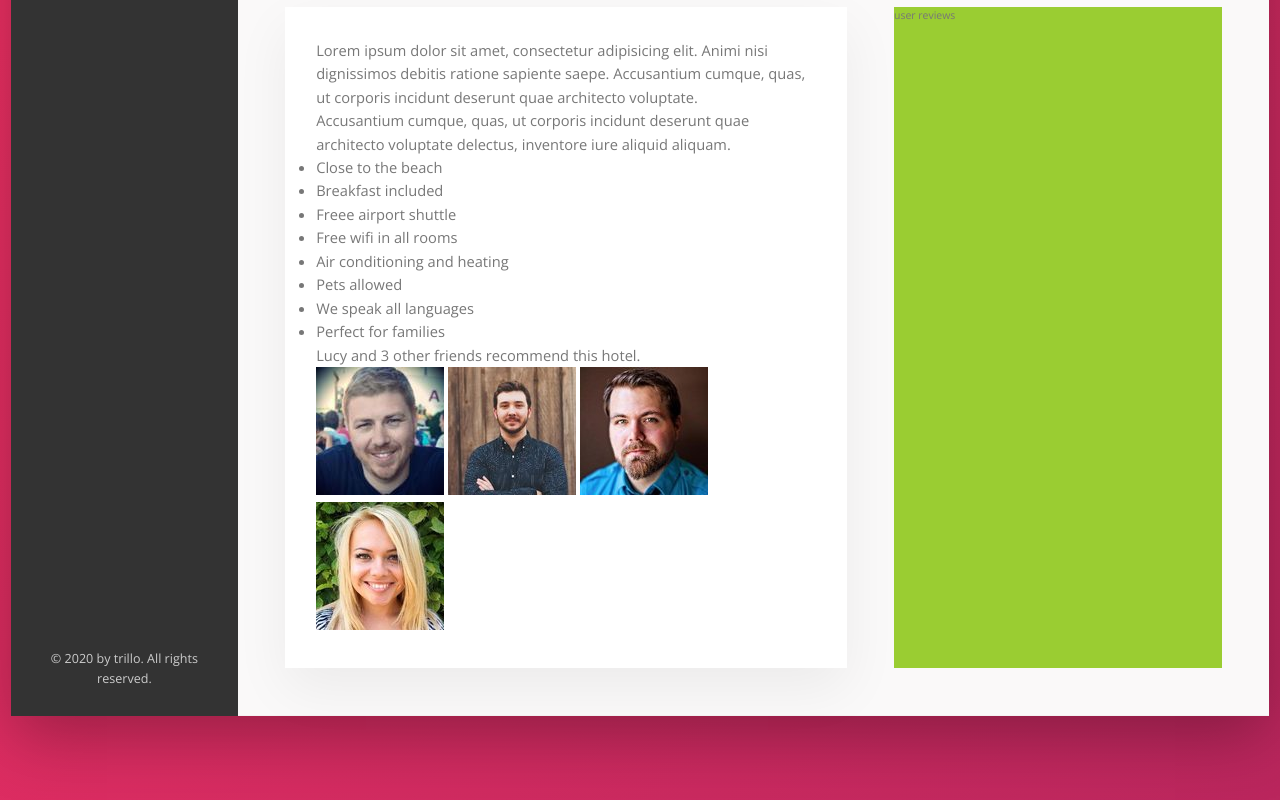
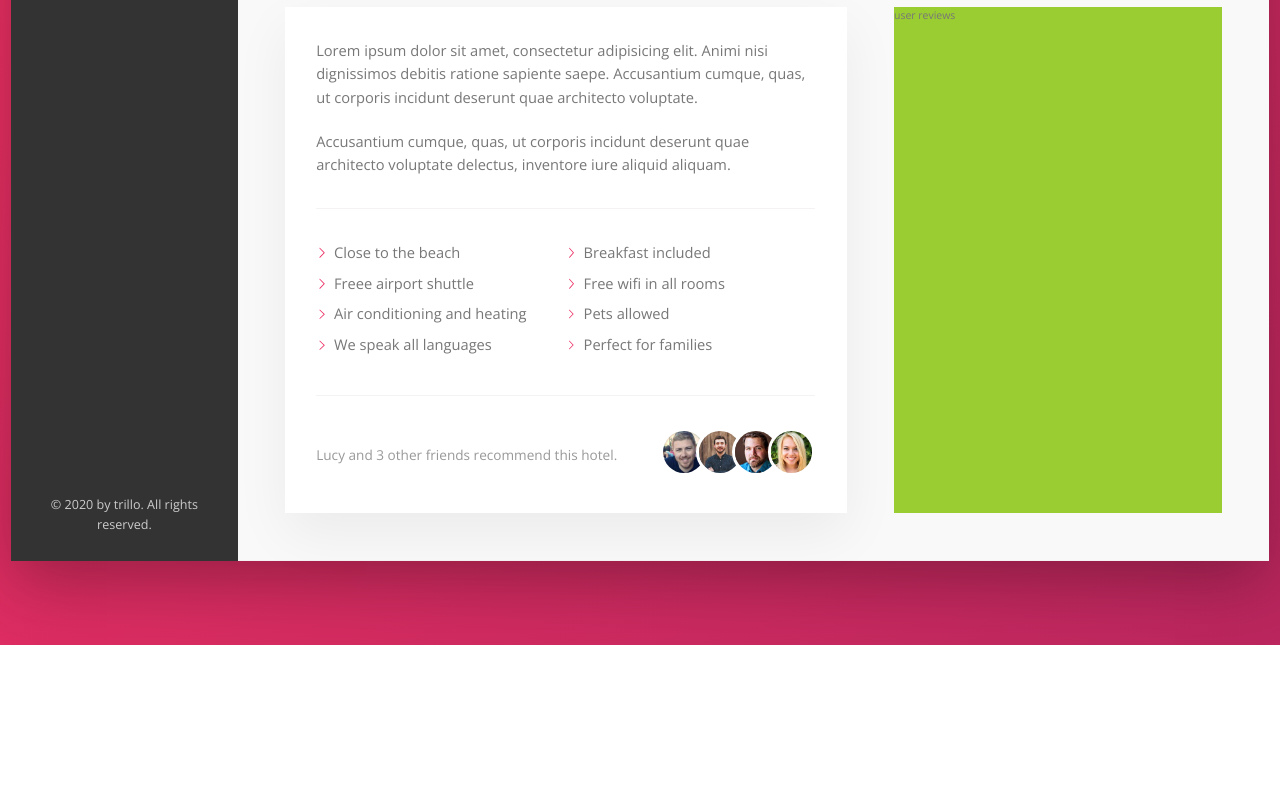
Before and after one commit to Do-mi-nic/trillo-project, a website: page index.html in a window 1280 px wide. Shown: the part 675-1475 px from the top of the page. After the commit the page ends 1320 px from the top, so only its background shows below. Drawn offline with nearby package versions, Linux system fonts and the light colour scheme.

Commit message:
Style Desctiption

```diff
--- a/sass/_components.scss
+++ b/sass/_components.scss
@@ -299,3 +299,72 @@
     box-shadow: none;
   }
 }
+
+//PARAGRAPH
+.paragraph:not(:last-of-type) {
+  margin-bottom: 2rem;
+}
+
+//LIST
+.list {
+  list-style: none;
+  margin: 3rem 0;
+  padding: 3rem 0;
+  border-top: var(--line);
+  border-bottom: var(--line);
+
+  display: flex;
+  flex-wrap: wrap;
+
+  &__item {
+    flex: 0 0 50%;
+    margin-bottom: 0.7rem;
+  }
+
+  &__item::before {
+    content: '';
+    display: inline-block;
+    height: 1rem;
+    width: 1rem;
+    margin-right: 0.7rem;
+
+    //older browsers
+    // background-image: url(../img/chevron-thin-right.svg);
+    // background-size: cover;
+
+    //newer browsers
+    background-color: var(--color-primary);
+    -webkit-mask-image: url(../img/chevron-thin-right.svg);
+    -webkit-mask-size: cover;
+    mask-image: url(../img/chevron-thin-right.svg);
+    mask-size: cover;
+  }
+}
+
+//RECOMMEND
+.recommend {
+  font-size: 1.3rem;
+  color: var(--color-grey-dark-3);
+
+  display: flex;
+  align-items: center;
+
+  &__count {
+    margin-right: auto;
+  }
+
+  &__friends {
+  }
+
+  &__photo {
+    box-sizing: content-box;
+    height: 4rem;
+    width: 4rem;
+    border-radius: 50%;
+    border: 3px solid #fff;
+
+    &:not(:last-child) {
+      margin-right: -1.5rem;
+    }
+  }
+}
```
Also changed, not shown: css/style.css.
